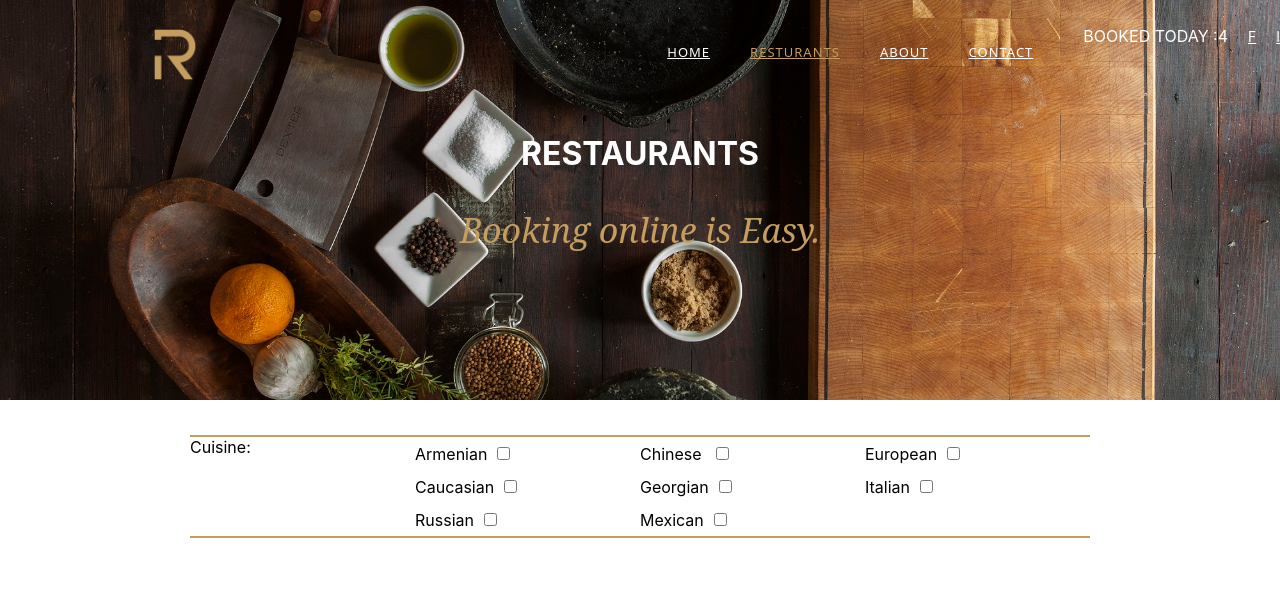
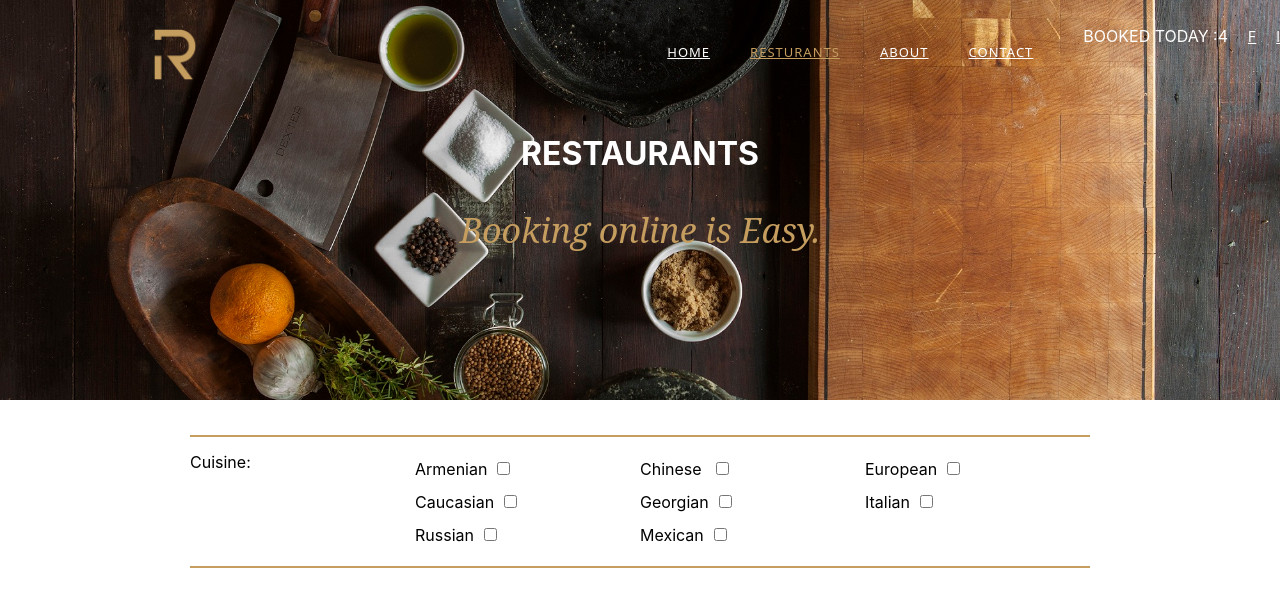
Before and after one commit to taron0/reserve-table, a React (Create React App) app: page /restaurants in a window 1280 px wide. Shown: the top 606 px of the page. Built offline with nearby package versions, Linux system fonts and the light colour scheme.

Commit message:
add filtration in

```diff
--- a/src/components/pages/restaurants/restaurants.css
+++ b/src/components/pages/restaurants/restaurants.css
@@ -7,6 +7,8 @@
 }
 
 .filtred-container {
+    padding-top: 15px;
+    padding-bottom: 15px;
     display: grid;
     grid-template-columns: 1fr 3fr;
     width: 900px;
```
